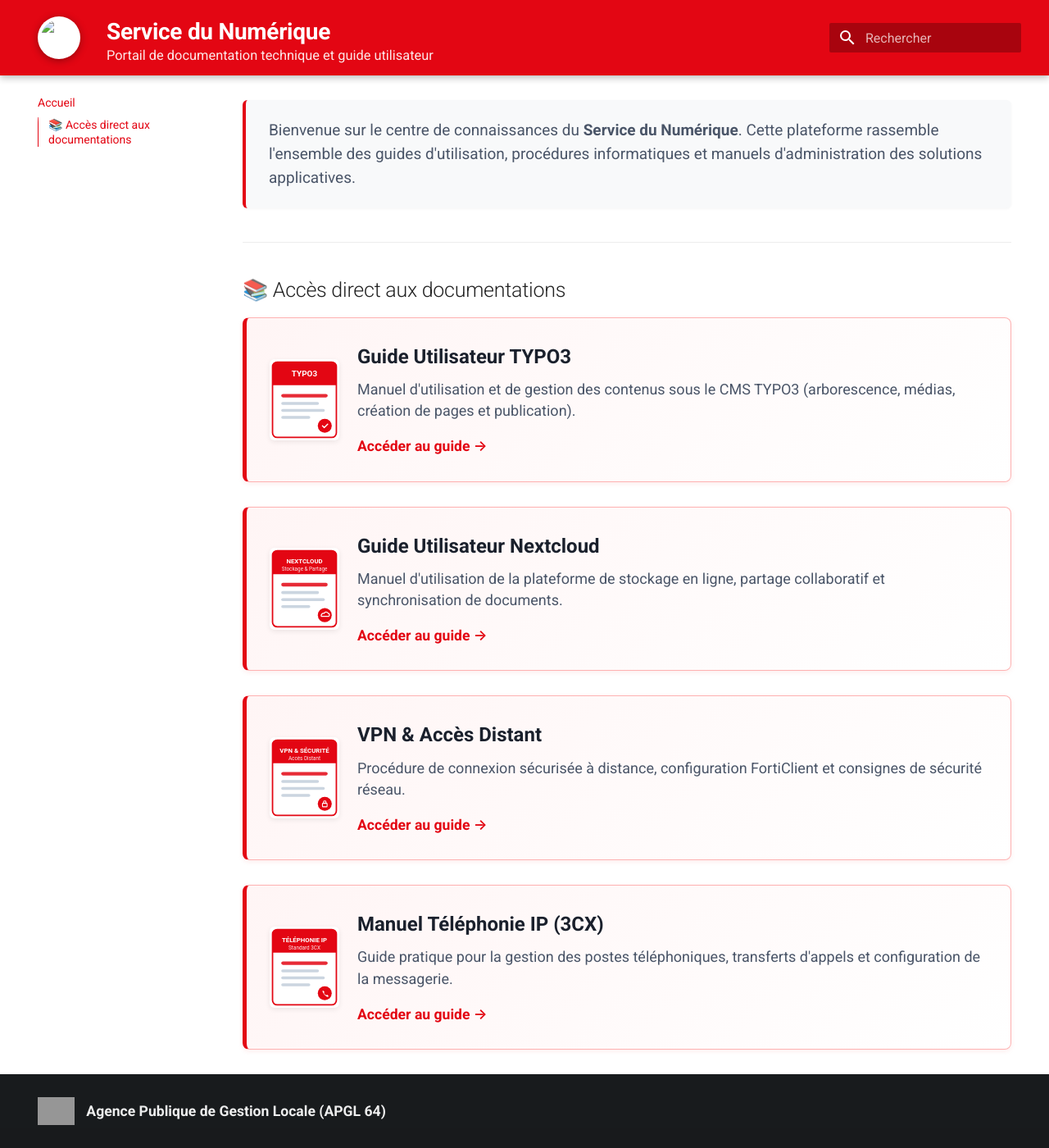
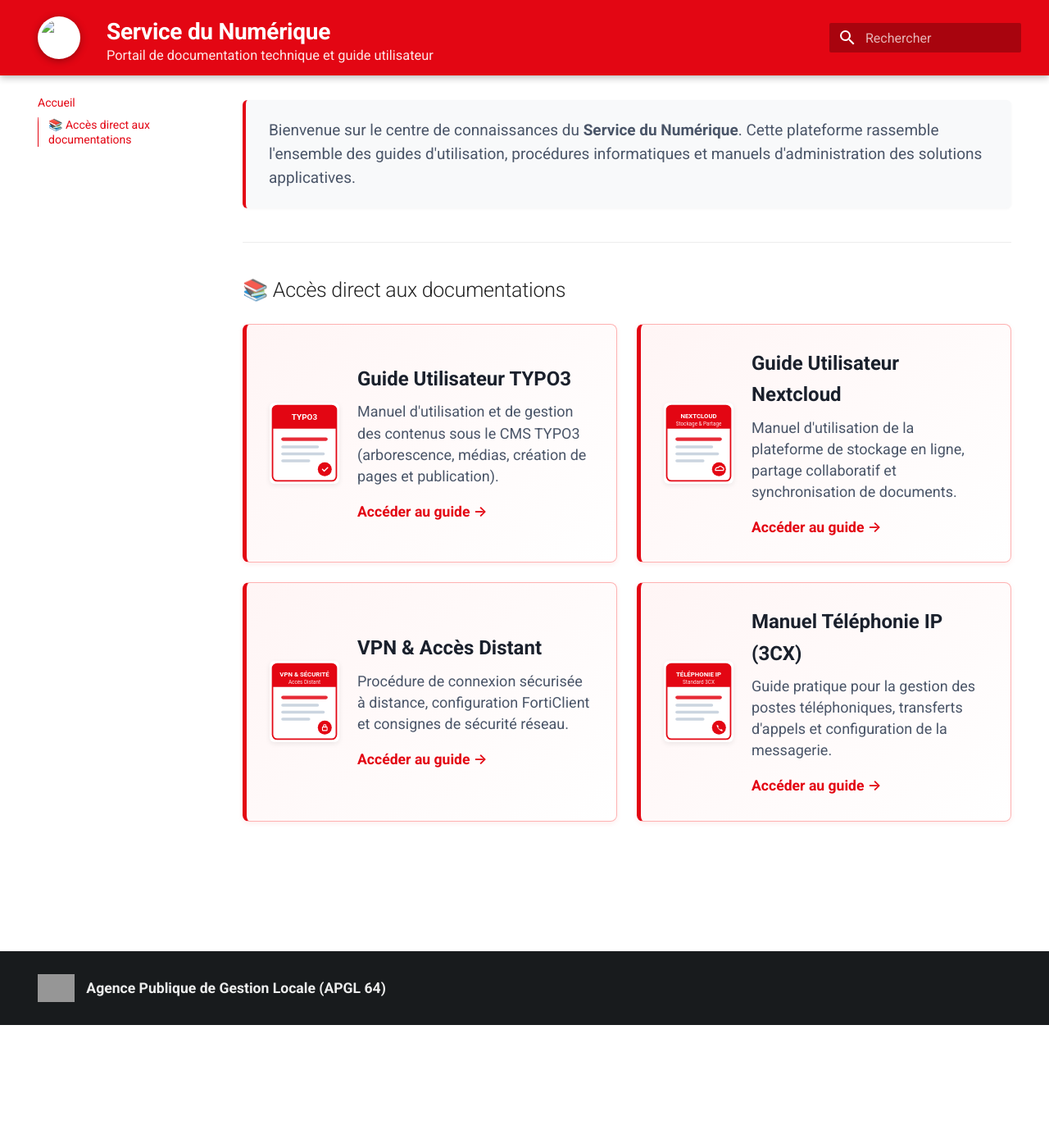
Before and after one commit to apgl64/docs, an MkDocs documentation site: the page built from docs/index.md, in a window 1280 px wide and 1400 px high, scrolled down 150 px. Shown: the whole window at 82% size. Built offline with MkDocs 1.6.1 and Material for MkDocs 9.7.7, drawn with Linux system fonts in a browser that asks for light colours; grey boxes are pictures that could not be loaded.

Commit message:
fix: conservation de 2 cartes max par ligne et suppression du cartouche auteur dans la sidebar nav

```diff
--- a/docs/assets/stylesheets/extra.css
+++ b/docs/assets/stylesheets/extra.css
@@ -86,6 +86,29 @@
   color: #4A5568;
   line-height: 1.55;
   box-shadow: 0 1px 3px rgba(0, 0, 0, 0.04);
+}
+
+.doc-cards-grid {
+  display: grid;
+  grid-template-columns: repeat(2, 1fr);
+  gap: 1.2rem;
+  margin-top: 1.2rem;
+}
+
+.doc-cards-grid .doc-card {
+  margin-bottom: 0;
+}
+
+@media screen and (max-width: 768px) {
+  .doc-cards-grid {
+    grid-template-columns: 1fr;
+  }
+}
+
+@media screen and (min-width: 1600px) {
+  .doc-cards-grid {
+    grid-template-columns: repeat(2, 1fr) !important;
+  }
 }
 
 /* Bloc d'accès direct aux documentations (Card avec miniature) */
```
